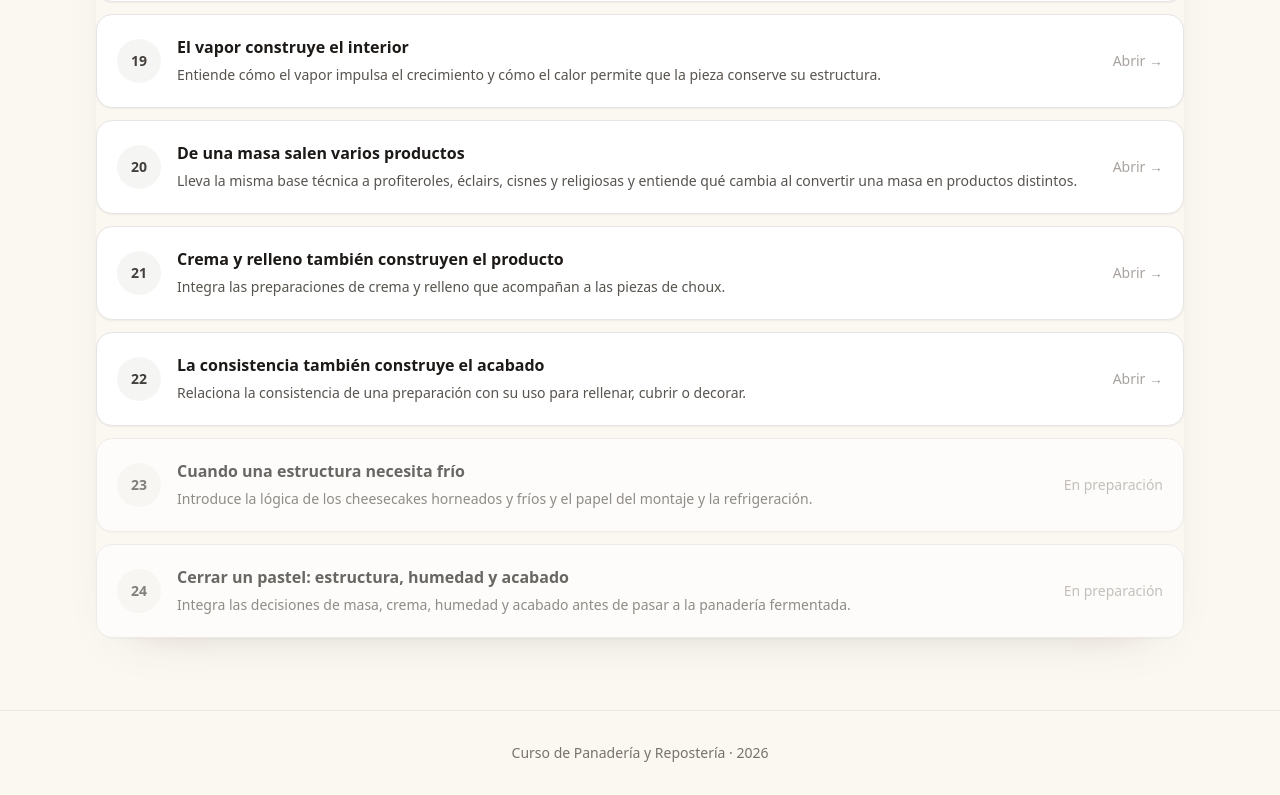
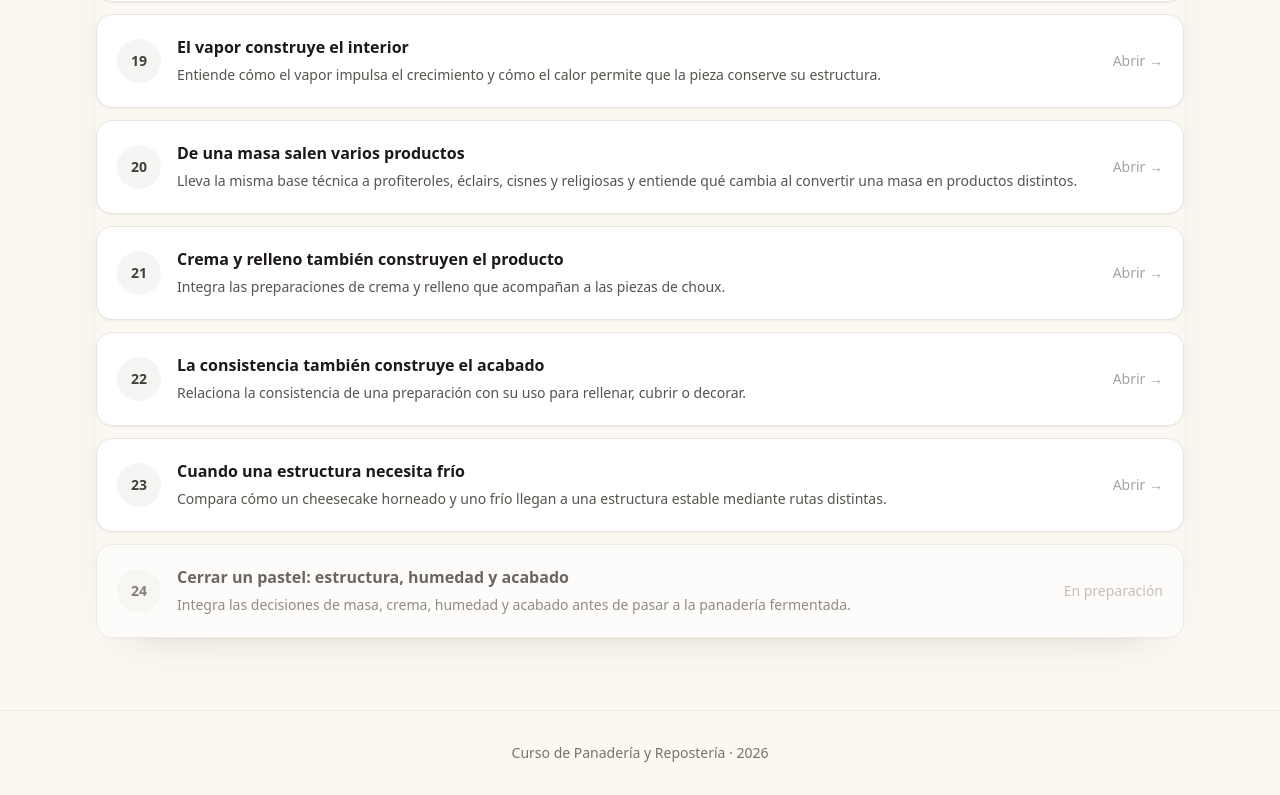
Before and after one commit to Drworm82/CursoPanadero, a Next.js app: page /modulo-3 in a window 1280 px wide. Shown: the part 1387-2182 px from the top of the page. Built offline with nearby package versions, Linux system fonts and the light colour scheme; no server answers.

Commit message:
Link lesson 23 in module 3

```diff
--- a/pages/modulo-3.js
+++ b/pages/modulo-3.js
@@ -18,7 +18,7 @@ const lessons = [
   ['20', 'De una masa salen varios productos', 'Lleva la misma base técnica a profiteroles, éclairs, cisnes y religiosas y entiende qué cambia al convertir una masa en productos distintos.', '/leccion-de-una-masa-salen-varios-productos'],
   ['21', 'Crema y relleno también construyen el producto', 'Integra las preparaciones de crema y relleno que acompañan a las piezas de choux.', '/leccion-crema-y-relleno'],
   ['22', 'La consistencia también construye el acabado', 'Relaciona la consistencia de una preparación con su uso para rellenar, cubrir o decorar.', '/leccion-montar-y-decorar'],
-  ['23', 'Cuando una estructura necesita frío', 'Introduce la lógica de los cheesecakes horneados y fríos y el papel del montaje y la refrigeración.', '#'],
+  ['23', 'Cuando una estructura necesita frío', 'Compara cómo un cheesecake horneado y uno frío llegan a una estructura estable mediante rutas distintas.', '/leccion-cuando-una-estructura-necesita-frio'],
   ['24', 'Cerrar un pastel: estructura, humedad y acabado', 'Integra las decisiones de masa, crema, humedad y acabado antes de pasar a la panadería fermentada.', '#'],
 ];
 
```
